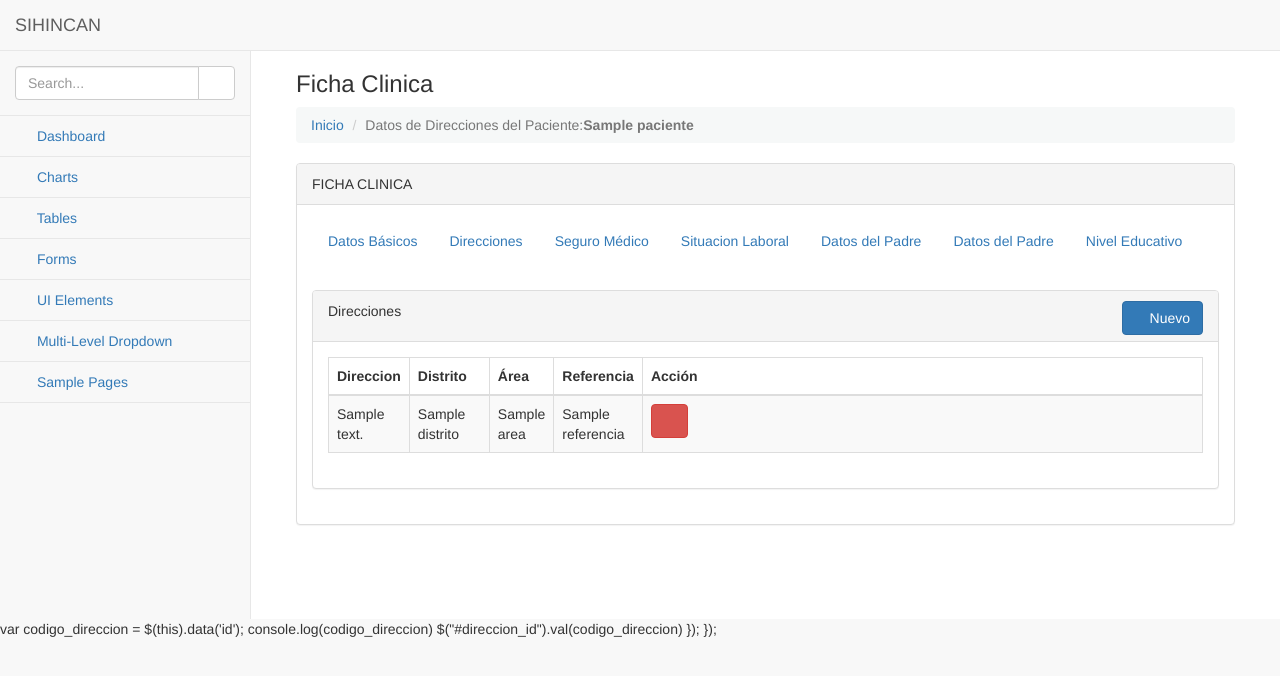
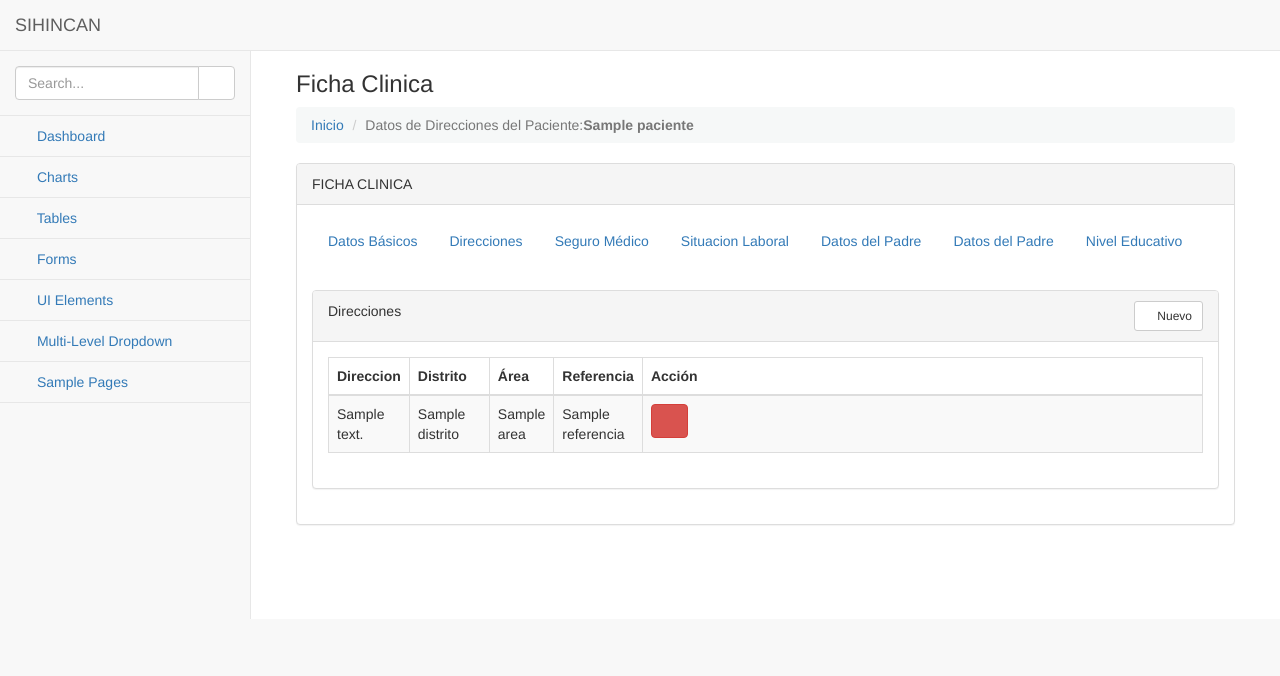
Before and after one commit to ProyectoINCAN/Proyecto, a Django app: template templates/pacientes/paciente_direccion.html in a window 1280 px wide. Shown: the top 676 px of the page. Run offline with Django 3.2, Linux system fonts and the light colour scheme; the template is opened without the code that fills it: most values are stand-ins (such as "Sample title", 1, 10 or a date in 2020); form fields are guessed from the names that the template uses; some libraries are stand-ins or nearby versions; some web fonts are replaced.

Commit message:
Modificaciones en templates

```diff
--- a/templates/pacientes/index.html
+++ b/templates/pacientes/index.html
@@ -117,7 +117,4 @@
              <a href="{% url 'pacientes:nuevo_paciente' %}" class="btn btn-primary" title="Crear un nuevo Paciente" role="button" >Crear Paciente <i class="fa fa-user"></i> </a>
      </div><br><br>
 
-
-    {% endblock paciente %}
-
 {% endblock %}
--- a/templates/pacientes/paciente_direccion.html
+++ b/templates/pacientes/paciente_direccion.html
@@ -1,30 +1,18 @@
 {% extends 'base/base2.html' %}
 {% load static %}
 {% block extrajs %}
-  <script>
-    $(document).ready(function () {
-            $('.btnModal').click(function () {
 
 <script>
    $( document ).ready(function() {
        $('#create').click(function(){
           $('#modalDireccion').modal('show');
        })
-   <!--$('#grabarPassword').click(function(){-->
-      <!--var pass = $('#id_password').val();-->
-      <!--var pass_conf = $('#password_mod_conf').val();-->
-      <!--console.log("contraseñas", pass, pass_conf);-->
-      <!--if (pass != pass_conf) {-->
-         <!--console.log("las contraseñas no coinciden");-->
-         <!--alert("las contraseñas no coinciden");-->
-         <!--return;-->
-      <!--} else-->
-         <!--$('#modalPassword').modal('hide');-->
-   <!--})-->
    })
 
 </script>
-
+  <script>
+    $(document).ready(function () {
+            $('.btnModal').click(function () {
              var codigo_direccion = $(this).data('id');
                 console.log(codigo_direccion)
                 $("#direccion_id").val(codigo_direccion)
@@ -62,13 +50,18 @@
         <div class="panel panel-default">
             <div class="panel-heading">
                 Direcciones
+                <!--<div class="btn-group pull-right">-->
+                    <!--<a onclick="return abrir_modal-->
+                            <!--('{% url 'pacientes:crear_direccion' id_paciente %}',-->
+                            <!--'Dirección / Nuevo')" class="btn btn-primary">-->
+
+                        <!--<i class="fa fa-plus-square" aria-hidden="true"></i> Nuevo</a>-->
+                <!--</div><p></p>-->
                 <div class="btn-group pull-right">
-                    <a onclick="return abrir_modal
-                            ('{% url 'pacientes:crear_direccion' id_paciente %}',
-                            'Dirección / Nuevo')" class="btn btn-primary">
-
-                        <i class="fa fa-plus-square" aria-hidden="true"></i> Nuevo</a>
-                </div><p></p>
+                <a href="javascript:void(0)" id="create"
+                class="btn btn-default btn-sm"><i class="fa fa-plus-square" aria-hidden="true"></i>  Nuevo</a>
+                </div>
+                <div class="clearfix"></div>
             </div>
             <div class="panel-body">
                 <table width="100%" class="table table-striped table-bordered table-hover" id="dataTables-example">
```
Lines whose indentation alone changed are shown as unchanged.
